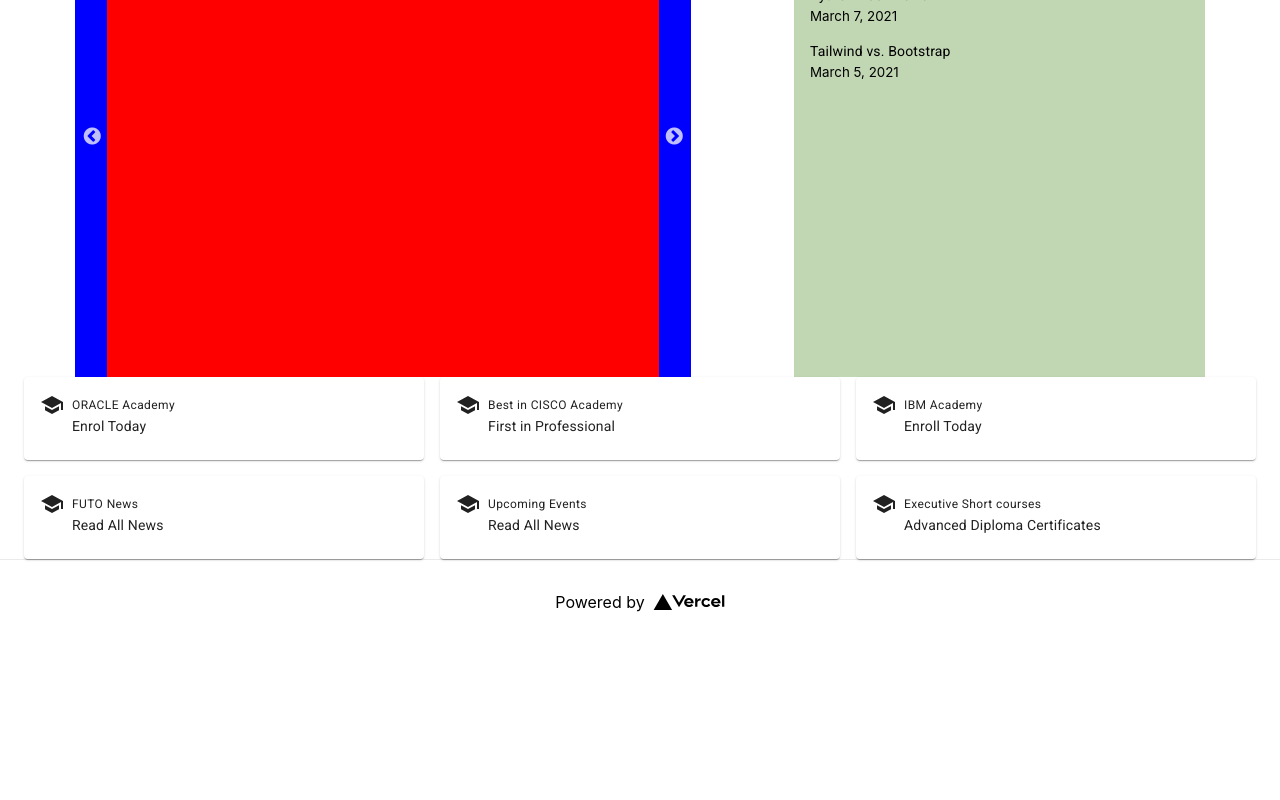
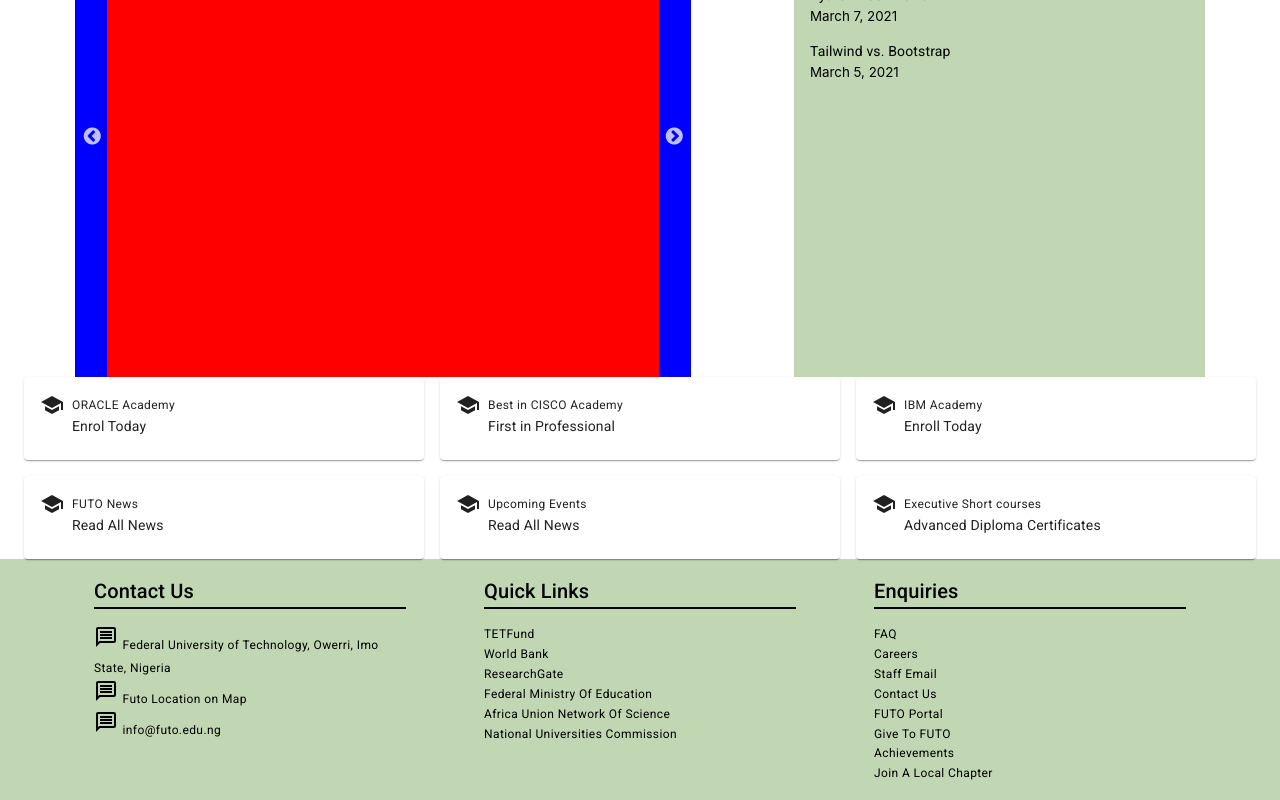
Before and after one commit to Egovictorc/missing-result, a Next.js app: page / in a window 1280 px wide. Shown: the part 209-1009 px from the top of the page. Before the commit the page ends 853 px from the top, so only its background shows below. Built offline with nearby package versions, Linux system fonts and the light colour scheme.

Commit message:
feat: add footer

```diff
--- a/components/Footer.tsx
+++ b/components/Footer.tsx
@@ -1,11 +1,118 @@
 import React from "react";
-import Image from "next/image"
-import styles from "../styles/Home.module.css"
+import Image from "next/image";
+import styles from "../styles/Home.module.css";
+import { Box, Grid, Typography } from "@mui/material";
+import { MessageOutlined } from "@mui/icons-material";
+import Link from "next/link";
 
-const Footer:React.FC = () => {
+const contacts = [
+  {
+    label: "Federal University of Technology, Owerri, Imo State, Nigeria",
+    Icon: <MessageOutlined />,
+    link: "",
+  },
+  { label: "Futo Location on Map", Icon: <MessageOutlined />, link: "" },
+  { label: "info@futo.edu.ng", Icon: <MessageOutlined />, link: "" },
+];
+
+const quickLinks = [
+  { label: "TETFund", link: "/" },
+  { label: "World Bank", link: "/" },
+  { label: "ResearchGate", link: "/" },
+  { label: "Federal Ministry of Education", link: "/" },
+  { label: "Africa Union network of science", link: "/" },
+  { label: "national universities commission", link: "/" },
+];
+
+const enquiries = [
+  { label: "FAQ", link: "/" },
+  { label: "careers", link: "/" },
+  { label: "staff email", link: "/" },
+  { label: "contact us", link: "/" },
+  { label: "FUTO Portal", link: "/" },
+  { label: "Give to FUTO", link: "/" },
+  { label: "Achievements", link: "/" },
+  { label: "join a local chapter", link: "/" },
+];
+
+const FooterTitle: React.FC<{ title: string }> = ({ title }) => (
+  <Typography variant="h6" sx={{ textTransform: "capitalize" }} borderBottom={2} mb={2}>
+    {title}{" "}
+  </Typography>
+);
+
+const Footer: React.FC = () => {
   return (
+    <Grid
+      container
+      component="footer"
+      justifyContent="space-evenly"
+      rowGap={3}
+      sx={{ backgroundColor: "#c1d6b3", padding: 2 }}
+    >
+      {/* Contact Us section */}
+      <Grid
+        item
+        xs={11}
+        md={5}
+        lg={3}
+        sx={{ display: "flex", flexDirection: "column" }}
+      >
+        <FooterTitle title="contact us" />
+        {contacts.map(({ label, Icon, link }) => (
+          <Link href={link} key={label}>
+            <a>
+              {Icon} <Typography variant="caption">{label}</Typography>
+            </a>
+          </Link>
+        ))}
+      </Grid>
 
-        <footer className={styles.footer}>
+      {/* Quick Links section */}
+      <Grid
+        item
+        xs={11}
+        md={5}
+        lg={3}
+        sx={{ display: "flex", flexDirection: "column" }}
+      >
+        <FooterTitle title="quick links" />
+        {quickLinks.map(({ label, link }) => (
+          <Link href={link} key={label} passHref>
+            <Typography
+              variant="caption"
+              component="a"
+              sx={{ textTransform: "capitalize" }}
+            >
+              {label}
+            </Typography>
+          </Link>
+        ))}
+      </Grid>
+
+      {/* Enquiries section */}
+      <Grid
+        item
+        xs={11}
+        md={5}
+        lg={3}
+        sx={{ display: "flex", flexDirection: "column" }}
+      >
+        <FooterTitle title="enquiries" />
+        {enquiries.map(({ label, link }) => (
+          <Link href={link} key={label} passHref>
+            <Typography
+              variant="caption"
+              component="a"
+              sx={{ textTransform: "capitalize" }}
+            >
+              {label}
+            </Typography>
+          </Link>
+        ))}
+      </Grid>
+
+      {/* <footer className={styles.footer}>
         <a
           href="https://vercel.com?utm_source=create-next-app&utm_medium=default-template&utm_campaign=create-next-app"
           target="_blank"
@@ -13,16 +120,12 @@ const Footer:React.FC = () => {
         >
           Powered by{" "}
           <span className={styles.logo}>
-              <Image
-                src="/vercel.svg"
-                alt="Vercel Logo"
-                width={72}
-                height={16}
-              />
+            <Image src="/vercel.svg" alt="Vercel Logo" width={72} height={16} />
           </span>
         </a>
-        </footer>
-    )
-}
+      </footer> */}
+    </Grid>
+  );
+};
 
 export default Footer;
```
Lines whose indentation alone changed are shown as unchanged.
